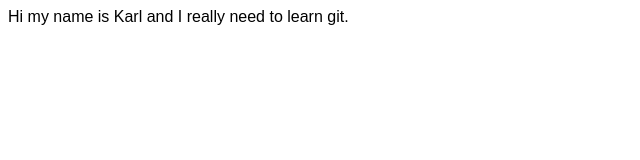
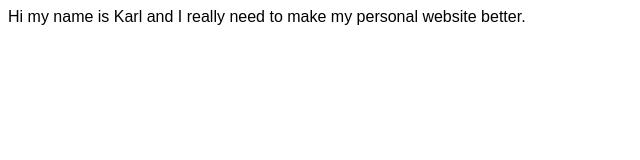
Before and after one commit to huangka97/huangka97.github.io, a plain HTML site: page index.html in a window 1280 px wide. Shown: the whole page, without its empty margins (0-640 px from the left). Drawn offline with Linux system fonts and the light colour scheme; files that its build step writes are made by us from their sources.

Commit message:
Update index.html

```diff
--- a/index.html
+++ b/index.html
@@ -6,7 +6,7 @@
 <link rel="stylesheet" href="assets/css/main.css"/>
 
 <body>
-Hi my name is Karl and I really need to learn git.
+Hi my name is Karl and I really need to make my personal website better.
 </body>
 
 </html>
```
